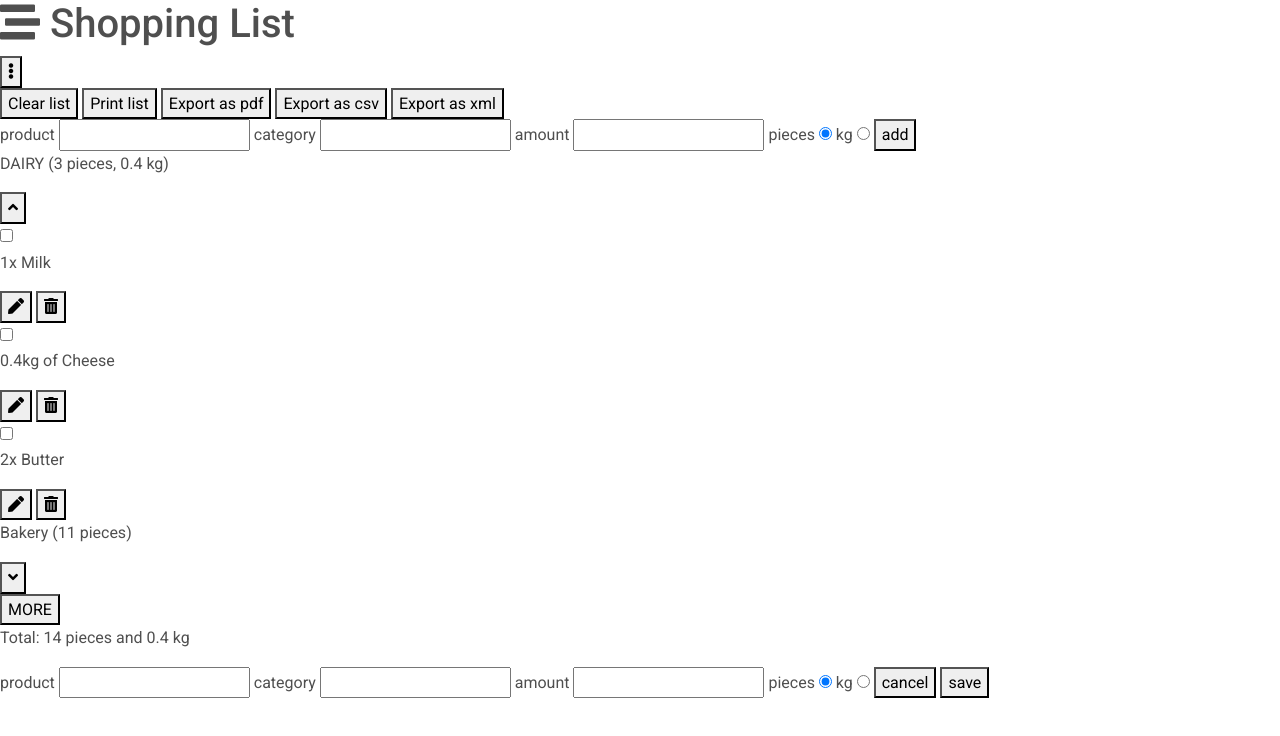
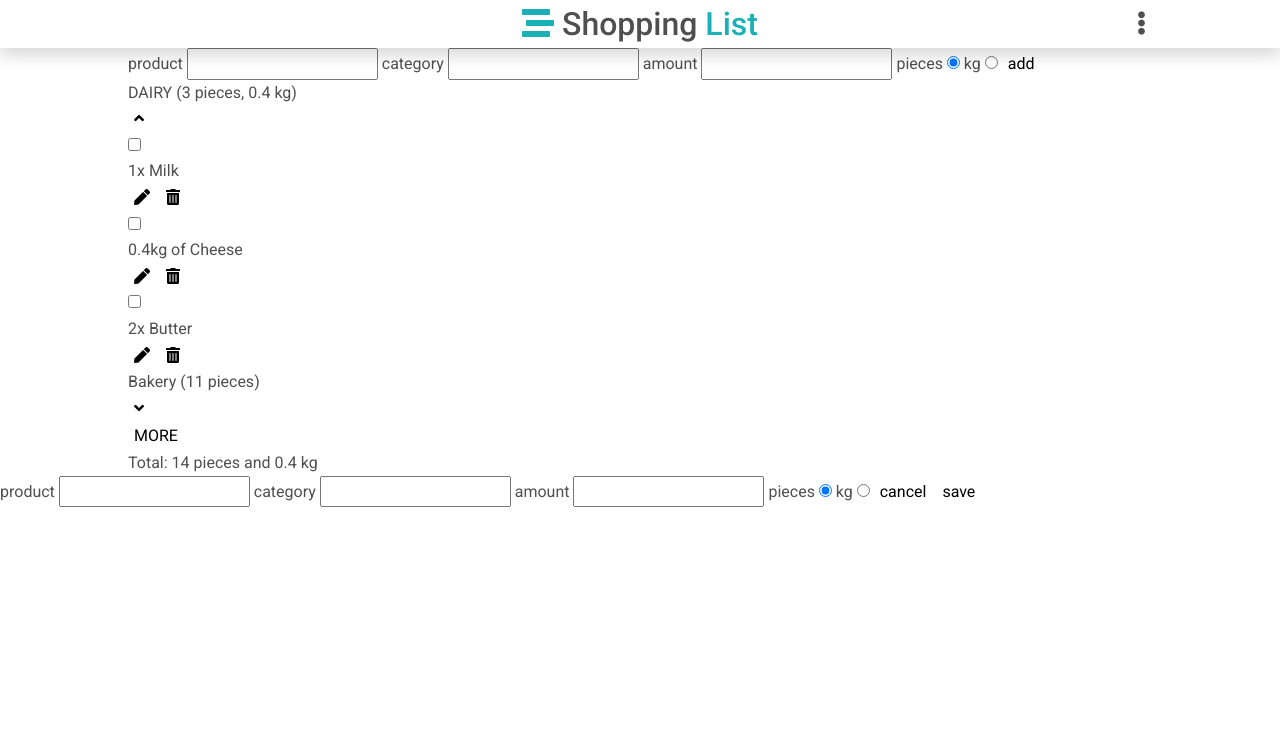
Before and after one commit to pawelkaczoruk/mdb-rec-shopping-list, a plain HTML site: page src/index.html in a window 1280 px wide. Drawn offline with nearby package versions, Linux system fonts and the light colour scheme; files that its build step writes are made by us from their sources; a script that the page names is missing.

Commit message:
add files for styles. Style header and drawer

```diff
--- a/src/index.html
+++ b/src/index.html
@@ -20,13 +20,15 @@
 
   <body>
     <!-- app bar -->
-    <header>
+    <header class="shadow">
+      <div class="wrapper">
         <h1><i class="fas fa-stream"></i> Shopping <span>List</span></h1>
         <button><i class="fas fa-ellipsis-v"></i></button>
+      </div>
     </header>
 
     <!-- drawer -->
-    <div>
+    <div id="drawer">
       <button>Clear list</button>
       <button>Print list</button>
       <button>Export as pdf</button>
@@ -35,6 +37,7 @@
     </div>
 
     <main>
+      <div class="wrapper">
         <!-- form container -->
         <div>
           <form>
@@ -106,7 +109,7 @@
           <!-- Bakery -->
           <div>
             <div>
-            <p>Bakery <span>(11 pieces)</span></p>
+              <p class="">Bakery <span>(11 pieces)</span></p>
               <button><i class="fas fa-angle-down"></i></button>
             </div>
           </div>
@@ -118,6 +121,7 @@
         <!-- counter for products -->
         <div>
           <p>Total: 14 pieces and 0.4 kg</p>
+        </div>
       </div>
     </main>
 
--- /dev/null
+++ b/src/scss/drawer.scss
@@ -0,0 +1,16 @@
+#drawer {
+  //display: flex;
+  display: none;
+  flex-direction: column;
+  position: fixed;
+  z-index: 10;
+  right: 0;
+  background: $primary;
+  padding: 0.5em 1em;
+  margin-top: 3em;
+  border-bottom-left-radius: 1em;
+
+  button {
+    color: white;
+  }
+}
--- /dev/null
+++ b/src/scss/header.scss
@@ -0,0 +1,35 @@
+header {
+  width: 100%;
+  height: 3em;
+  position: fixed;
+  background: white;
+  z-index: 8;
+
+  h1 {
+    font-size: 2em;
+
+    i,
+    span {
+      color: $primary;
+    }
+  }
+
+  .wrapper {
+    position: relative;
+    display: flex;
+    justify-content: center;
+    align-items: center;
+
+    button {
+      position: absolute;
+      right: 0;
+      font-size: 1.5em;
+
+      color: (var(--bs-gray-dark));
+    }
+  }
+
+  &.shadow {
+    box-shadow: 0 1px 5px 2px rgba(0, 0, 0, 0.15);
+  }
+}
--- a/src/scss/index.scss
+++ b/src/scss/index.scss
@@ -1 +1,5 @@
 @import '~mdb-ui-kit/css/mdb.min.css';
+@import './variables.scss';
+@import './reset.scss';
+@import './header.scss';
+@import './drawer.scss';
--- /dev/null
+++ b/src/scss/reset.scss
@@ -0,0 +1,33 @@
+body,
+ul,
+li,
+p,
+span,
+h1,
+h2,
+h3,
+h4,
+h5,
+h6 {
+  padding: 0;
+  margin: 0;
+}
+
+body {
+  font-size: 16px;
+}
+
+.wrapper {
+  height: 100%;
+  max-width: 1024px;
+  margin: 0 auto;
+}
+
+main {
+  padding-top: 3rem;
+}
+
+button {
+  background: none;
+  border: none;
+}
--- /dev/null
+++ b/src/scss/variables.scss
@@ -0,0 +1 @@
+$primary: #1ab0b5;
```
Lines whose indentation alone changed are shown as unchanged.
